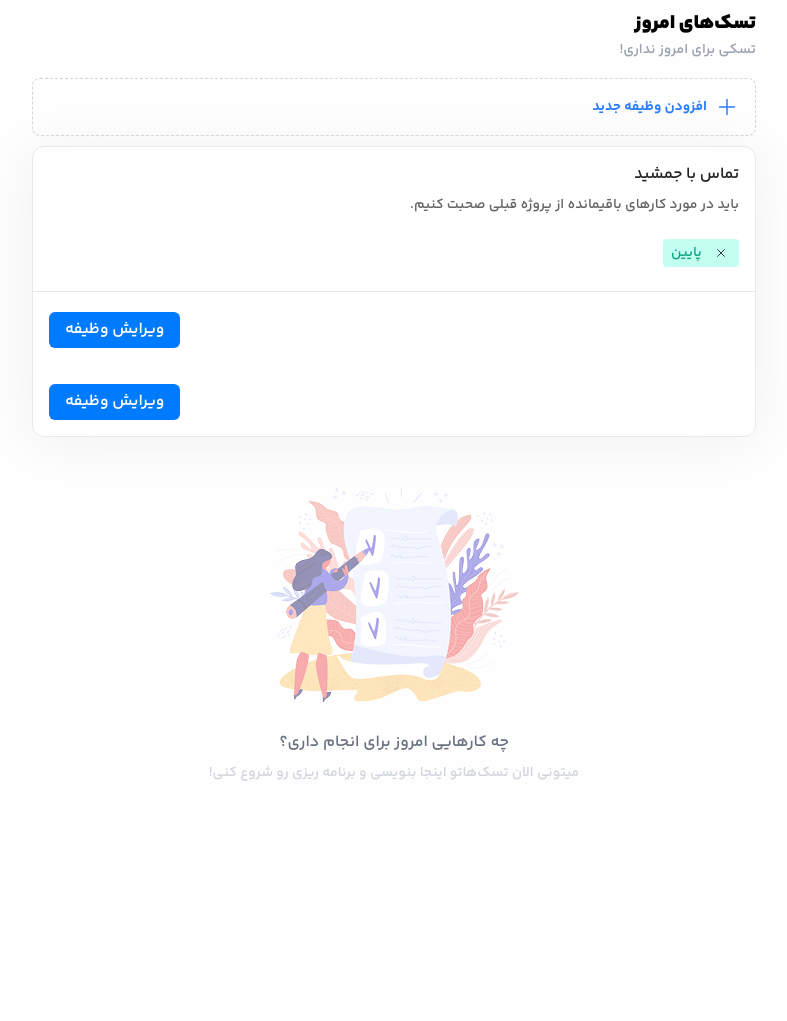
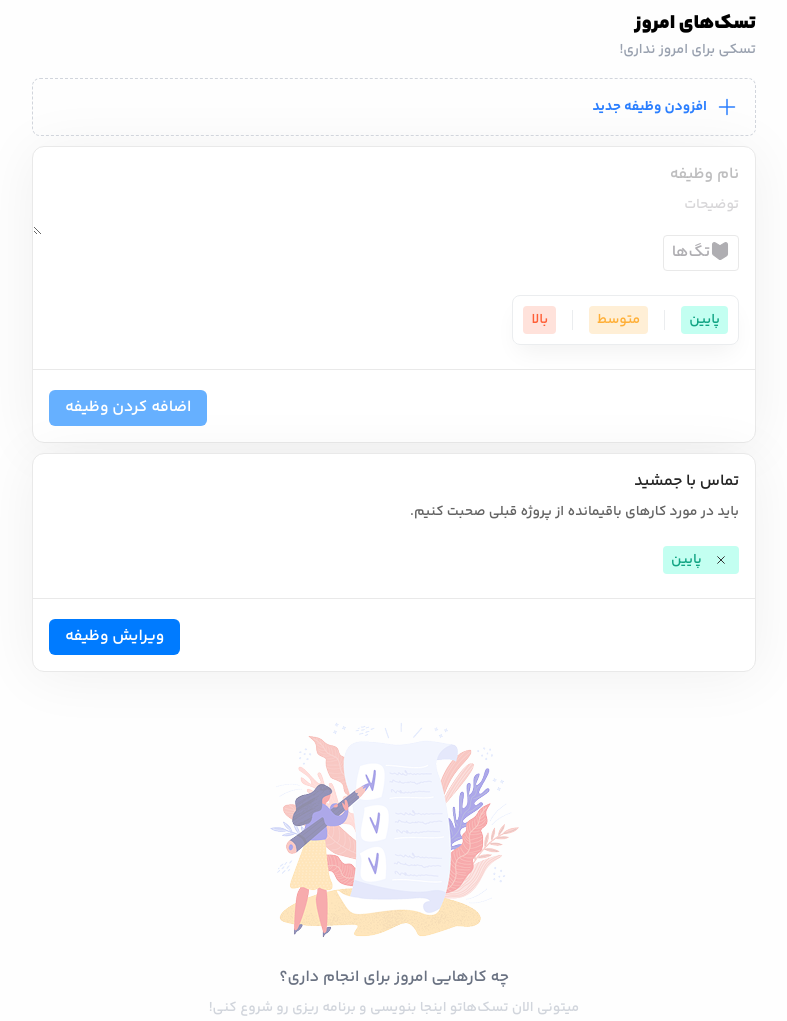
Before and after one commit to ehsan217yaghoubi-source/QBC-todo-app, a website: page index.html in a window 1280 px wide. Shown: the whole page, without its empty margins (246-1033 px from the left). Before the commit the page ends 800 px from the top, so only its background shows below. Drawn offline with nearby package versions, Linux system fonts and the light colour scheme.

Commit message:
The Add Task section has been completed with descriptions and...

```diff
--- a/index.html
+++ b/index.html
@@ -54,24 +54,54 @@
                     <span class="text-sm YekanBakhBold">افزودن وظیفه جدید</span>
                 </div>
             </section>
+            <!-- Add Task by caption -->
+            <section>
+                <div class="flex flex-col items-start border border-[#e9e9e9] rounded-xl bg-white mt-2.5 shadow-[0px_4px_58.5px_0px_rgba(0,_0,_0,_0.06)] dark:bg-[#060c18] dark:border-[#3d3d3d] dark:shadow-[0px_4px_4px_0px_rgba(0,_0,_0,_0.25)]">
+                    <input type="text" class="w-full outline-none text-base text-[#7d7d7f] font-bold pr-4 mt-4 dark:text-white" placeholder="نام وظیفه">
+                    <textarea class="w-full outline-none text-sm font-normal text-[#afaeb2] pr-4 mt-2 dark:text-[#848890]" placeholder="توضیحات"></textarea>
+                    <div class="flex justify-start cursor-pointer mr-4 px-2 py-1.25 border border-[#e9e9e9] rounded">
+                        <svg class="" xmlns="http://www.w3.org/2000/svg" width="20" height="20" viewBox="0 0 20 20" fill="none">
+                            <rect width="20" height="20" transform="matrix(0 1 -1 0 20 0)" fill="white"/>
+                            <path d="M17.416 3.51661V13.0499C17.416 13.6166 17.0243 14.325 16.541 14.625L10.9743 18.1083C10.4327 18.4416 9.58268 18.4083 9.07435 18.025L3.32435 13.7083C2.91602 13.4 2.58268 12.7333 2.58268 12.225V3.51661C2.58268 2.05828 4.18268 1.17498 5.42435 1.94165L9.11601 4.24995C9.60768 4.55828 10.4077 4.55828 10.8993 4.24995L14.591 1.94165C15.816 1.17498 17.416 2.06661 17.416 3.51661Z" fill="#AFAEB2" stroke="#AFAEB2" stroke-width="1.25" stroke-miterlimit="10" stroke-linecap="round" stroke-linejoin="round"/>
+                        </svg>
+                        <p class="text-[#AFAEB2]">تگ‌ها</p>
+                    </div>
+                    <div class="flex items-center mr-4 mb-6 mt-6 p-2.5 border border-[#EBEDEF] rounded-lg shadow-[0px_12px_24px_-6px_rgba(20,_20,_25,_6%)]">
+                        <span class="text-right text-sm font-semibold cursor-pointer bg-[#C3FFF1] text-[#11A483] px-2 py-1 rounded dark:bg-[#233332] dark:text-[#02E1A2]">پایین</span>
+                        <span class="px-4">
+                            <svg xmlns="http://www.w3.org/2000/svg" width="1" height="20" viewBox="0 0 1 20" fill="none">
+                              <line x1="0.5" x2="0.5" y2="20" stroke="#EBEDEF"/>
+                            </svg>
+                        </span>
+                        <span class="text-right text-sm font-semibold cursor-pointer bg-[#ffefd6] text-[#ffaf37] px-2 py-1 rounded dark:bg-[#233332] dark:text-[#02E1A2]">متوسط</span>
+                        <span class="px-4">
+                            <svg xmlns="http://www.w3.org/2000/svg" width="1" height="20" viewBox="0 0 1 20" fill="none">
+                              <line x1="0.5" x2="0.5" y2="20" stroke="#EBEDEF"/>
+                            </svg>
+                        </span>
+                        <span class="text-right text-sm font-semibold cursor-pointer bg-[#ffe2db] text-[#ff5f37] px-2 py-1 rounded dark:bg-[#233332] dark:text-[#02E1A2]">بالا</span>
+                    </div>
+                    <span class="self-stretch border-t border-t-[#e9e9e9] dark:border-t-[#3d3d3d]"></span>
+                    <button type="submit" class="self-end mb-4 ml-4 mt-5 px-4 py-1.5 rounded-md bg-[#66b0ff] text-white cursor-pointer dark:bg-[#002247]">اضافه کردن وظیفه</button>
+                </div>
+            </section>
             <!-- Edit Task -->
             <section>
                 <div class="flex flex-col items-start border border-[#e9e9e9] rounded-xl bg-white mt-2.5 shadow-[0px_4px_58.5px_0px_rgba(0,_0,_0,_0.06)] dark:bg-[#060c18] dark:border-[#3d3d3d] dark:shadow-[0px_4px_4px_0px_rgba(0,_0,_0,_0.25)]">
                     <h3 class="text-base text-[#242424] font-bold mr-4 mt-4 dark:text-white">تماس با جمشید</h3>
                     <p class="text-sm font-normal text-[#646464] mr-4 mt-2 dark:text-[#848890]">باید در مورد کارهای باقیمانده از پروژه قبلی صحبت کنیم.</p>
                     <span class="text-right text-sm font-semibold bg-[#C3FFF1] text-[#11A483] px-2 py-1 mr-4 mb-6 mt-6 rounded dark:bg-[#233332] dark:text-[#02E1A2]">
-                        <svg class="inline-block ml-1.5 dark:hidden" xmlns="http://www.w3.org/2000/svg" width="20" height="20" viewBox="0 0 20 20" fill="none">
+                        <svg class="inline-block ml-1.5 cursor-pointer dark:hidden" xmlns="http://www.w3.org/2000/svg" width="20" height="20" viewBox="0 0 20 20" fill="none">
                             <path d="M6.66406 13.3334L13.3307 6.66675" stroke="#323233" stroke-width="0.999925" stroke-linecap="round" stroke-linejoin="round"/>
                             <path d="M13.3307 13.3334L6.66406 6.66675" stroke="#323233" stroke-width="0.999925" stroke-linecap="round" stroke-linejoin="round"/>
                         </svg>
-                        <svg class="hidden dark:inline-block dark:ml-1.5" xmlns="http://www.w3.org/2000/svg" width="20" height="20" viewBox="0 0 20 20" fill="none">
+                        <svg class="hidden cursor-pointer dark:inline-block dark:ml-1.5" xmlns="http://www.w3.org/2000/svg" width="20" height="20" viewBox="0 0 20 20" fill="none">
                             <path d="M6.66406 13.3334L13.3307 6.66675" stroke="white" stroke-width="0.999925" stroke-linecap="round" stroke-linejoin="round"/>
                             <path d="M13.3307 13.3334L6.66406 6.66675" stroke="white" stroke-width="0.999925" stroke-linecap="round" stroke-linejoin="round"/>
                         </svg>
                         پایین
                     </span>
                     <span class="self-stretch border-t border-t-[#e9e9e9] dark:border-t-[#3d3d3d]"></span>
-                    <button type="submit" class="self-end mb-4 ml-4 mt-5 px-4 py-1.5 rounded-md bg-[#007BFF] text-white dark:bg-[#002247]">ویرایش وظیفه</button>
                     <button type="submit" class="self-end mb-4 ml-4 mt-5 px-4 py-1.5 rounded-md bg-[#007BFF] text-white cursor-pointer dark:bg-[#002247]">ویرایش وظیفه</button>
                 </div>
             </section>
```
